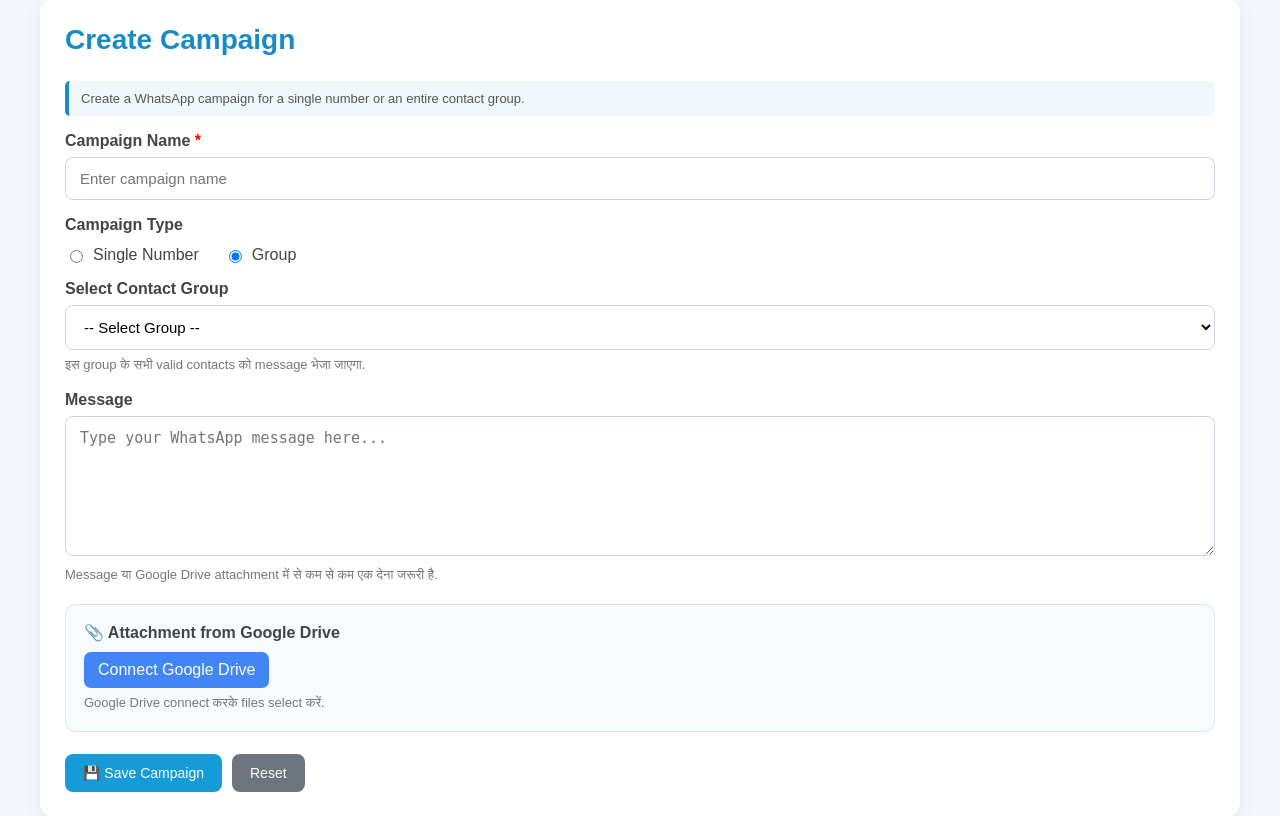
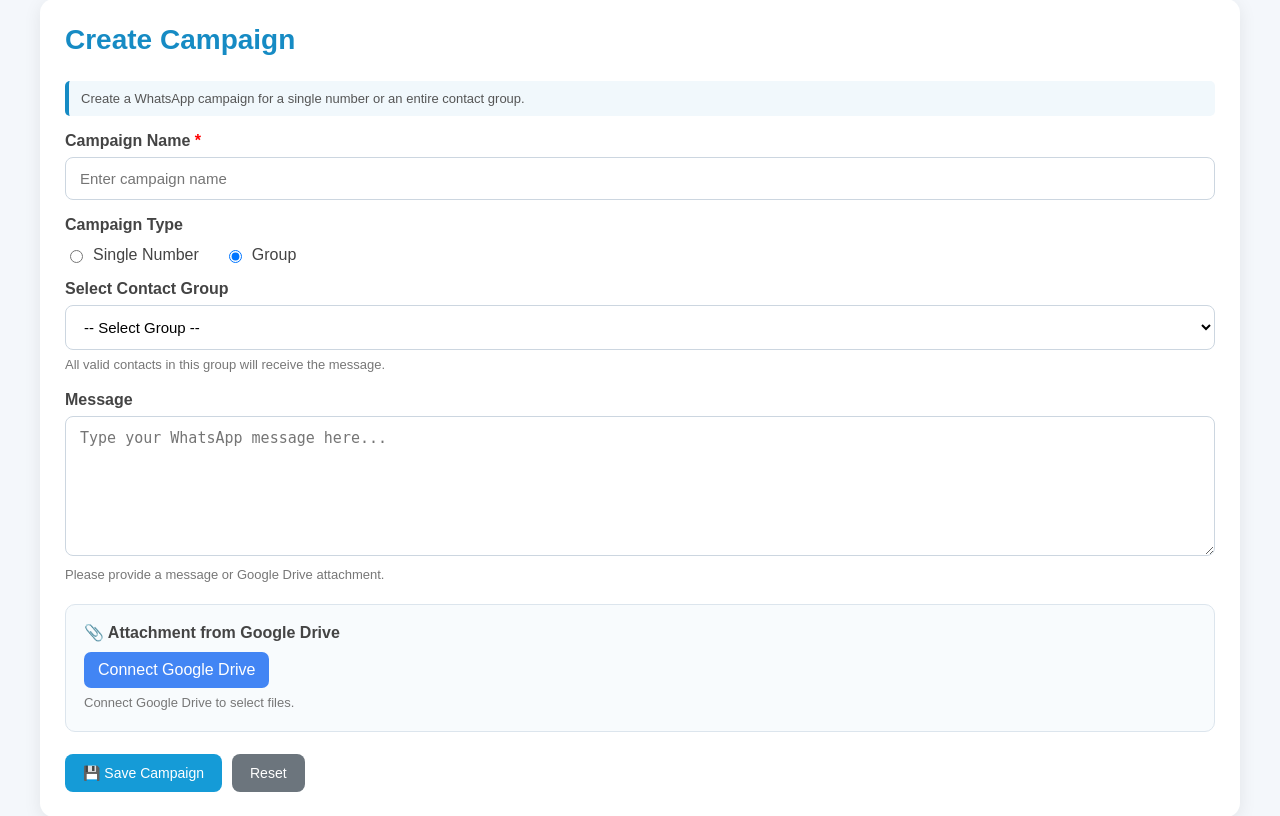
Before and after one commit to Margdarshak-india/deepaks-crm, a Flask app: template templates/campaigns.html in a window 1280 px wide. Shown: the part 31-847 px from the top of the page. Run offline with Flask 3, Linux system fonts and the light colour scheme; the template is opened without the code that fills it, so the values that code supplies are empty; some libraries are stand-ins or nearby versions.

Commit message:
Update campaigns.html

```diff
--- a/templates/campaigns.html
+++ b/templates/campaigns.html
@@ -532,8 +532,8 @@
                 </select>
 
                 <div class="hint">
-                    इस group के सभी valid contacts को message भेजा जाएगा.
-                </div>
+    All valid contacts in this group will receive the message.
+</div>
 
             </div>
 
@@ -615,7 +615,7 @@
                     </select>
 
                     <div class="hint">
-                        Saved contact select करें.
+                        Select a saved contact.
                     </div>
 
                 </div>
@@ -644,7 +644,7 @@
                     >
 
                     <div class="hint">
-                        Country code के साथ पूरा WhatsApp number डालें.
+                        Enter the complete Whatsapp number with Country code.
                         Example: 919977483335
                     </div>
 
@@ -671,8 +671,8 @@
 
 
             <div class="hint">
-                Message या Google Drive attachment में से कम से कम एक देना जरूरी है.
-            </div>
+    Please provide a message or Google Drive attachment.
+</div>
 
 
             <!-- ================================================= -->
@@ -736,10 +736,8 @@
                     </div>
 
                     <div class="hint">
-
-                        Google Drive connect करके files select करें.
-
-                    </div>
+    Connect Google Drive to select files.
+</div>
 
                 {% else %}
 
@@ -818,8 +816,7 @@
 
                     <div class="hint">
 
-                        Google Drive से image, PDF, document,
-                        video या supported file select कर सकते हैं.
+                        You can select an image, PDF, document, video, or other supported files from Google Drive.
 
                     </div>
 
```
